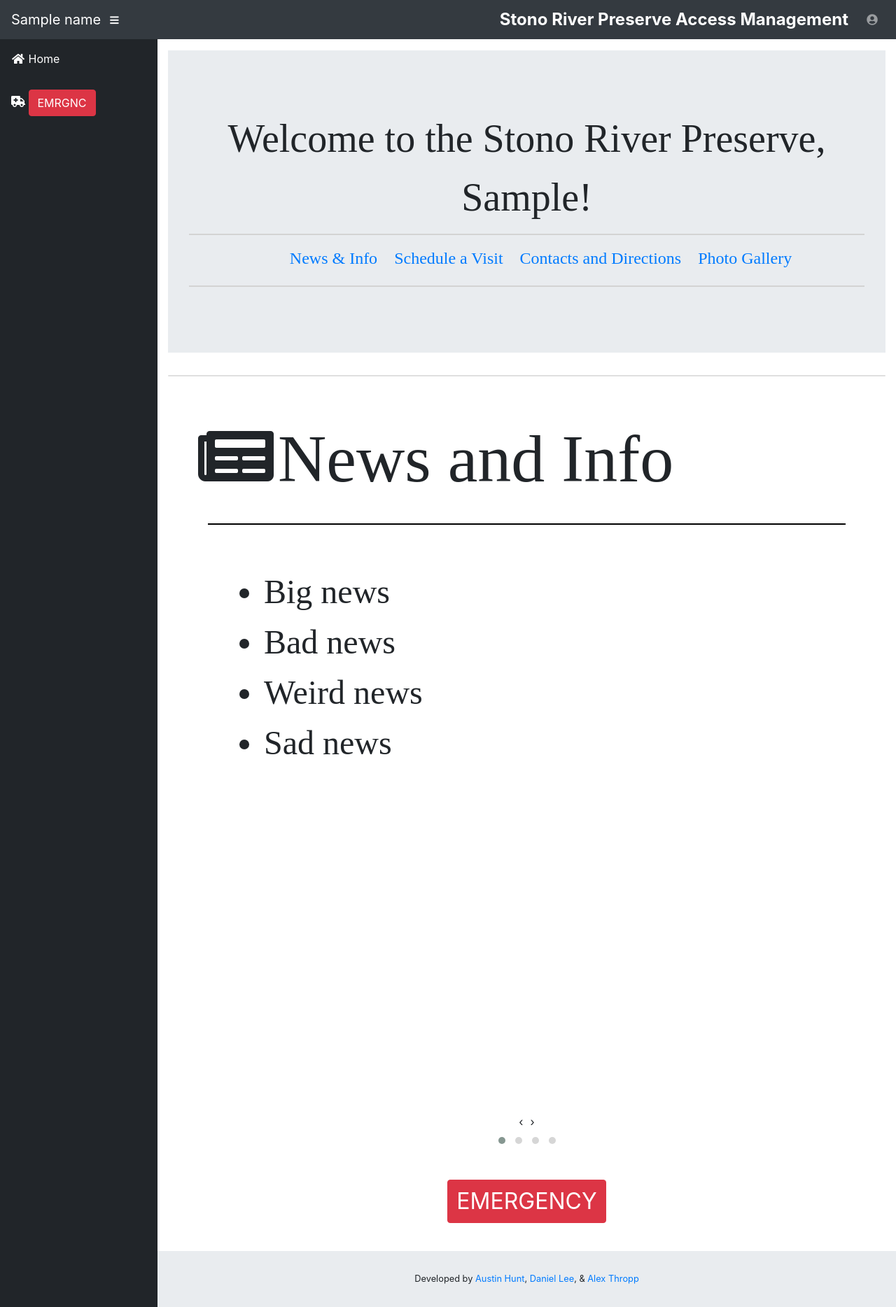
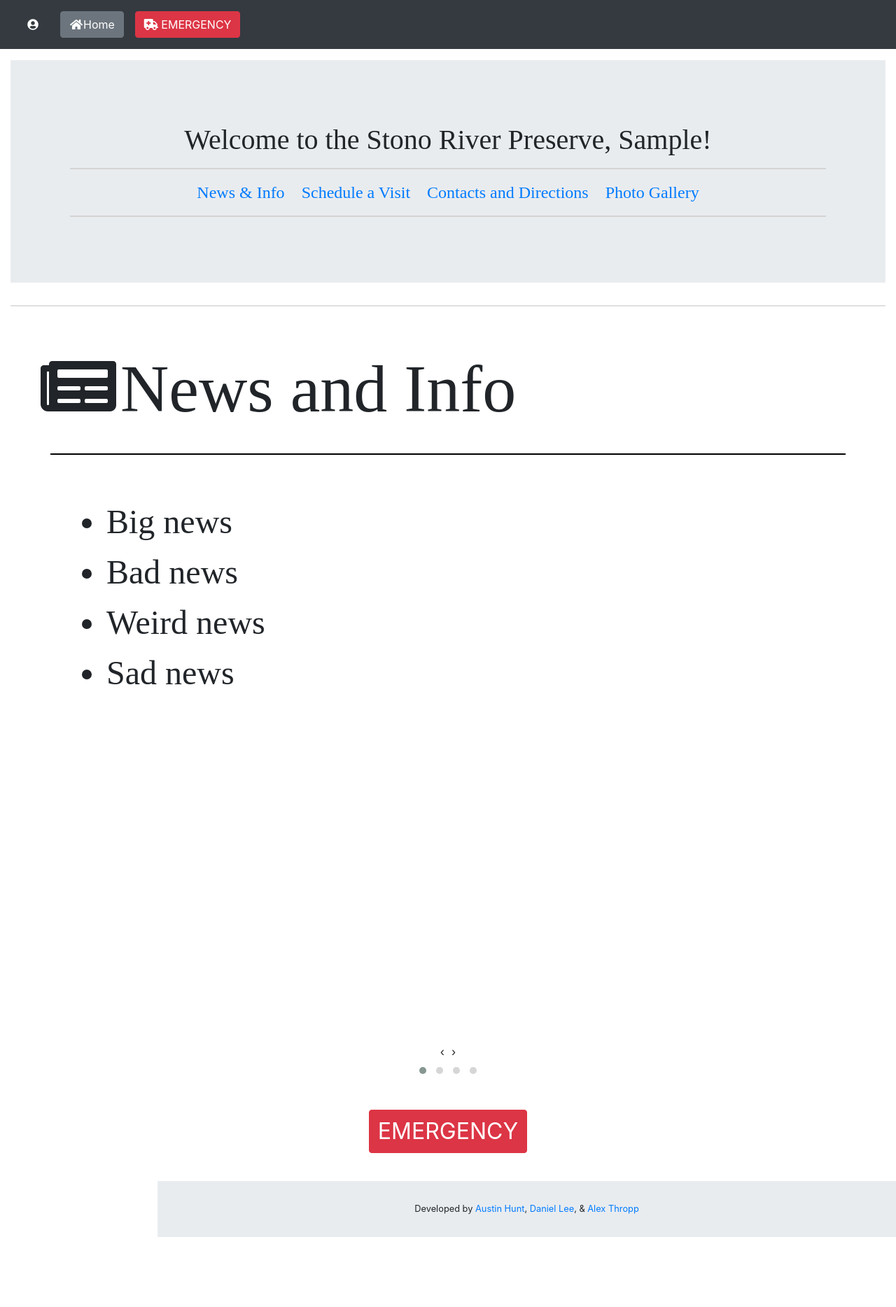
Before and after one commit to austinjhunt/stonopreserveapp, a Django app: template srpaccessmgmt/srpwebapp/templates/main/home_regular.html in a window 1280 px wide. Shown: the whole page at 70% size. After the commit the page ends 1768 px from the top, so only its background shows below. Run offline with Django 3.2, Linux system fonts and the light colour scheme; the template is opened without the code that fills it: most values are stand-ins (such as "Sample title", 1, 10 or a date in 2020); grey boxes marked "Sample" are stand-in pictures; some libraries are stand-ins or nearby versions.

Commit message:
update style sheet; front  sidebar to topbar

```diff
--- a/srpaccessmgmt/srpwebapp/static/main/css/srpstyle.css
+++ b/srpaccessmgmt/srpwebapp/static/main/css/srpstyle.css
@@ -25,10 +25,9 @@
 }
 
 .SRPrightheader{
-  float: right;
+    float: left;
   font-weight:bold;
   font-size:1.5em;
-  display:inline-block;
   color:white;
 }
 
@@ -90,7 +89,7 @@ li .calendar-li:hover:nth-child(n+8):nth-child(-n+38), li .calendar-li:nth-child
 
 .welcomeHeader{
     font-family:"Lane - Narrow" !important;
-    font-size:3.5em;
+    font-size:2.5rem !important;
     font-weight:normal;
     margin:0 auto;
     text-align:center;
@@ -107,8 +106,11 @@ li .calendar-li:hover:nth-child(n+8):nth-child(-n+38), li .calendar-li:nth-child
 
 .regular_page_option_container{
     text-align:center;
+    margin: 0px !important;
+    padding-inline-start: 0px !important;
 
 }
+
 .regular_page_option{
     display:inline-block;
     font-size: 1.5em;
@@ -116,7 +118,19 @@ li .calendar-li:hover:nth-child(n+8):nth-child(-n+38), li .calendar-li:nth-child
     margin-right:10px;
     margin-top:5px;
     margin-bottom:5px;
+} /* modify display in line block to display block for mobile */
+/* Smartphones (portrait and landscape) ----------- */
+@media only screen
+and (min-device-width : 320px)
+and (max-device-width : 480px) {
+    .regular_page_option{
+        display: block !important;
+    }
+/* Styles */
 }
+
+
+
 .lanenarrow{
     font-family:"Lane - Narrow";
 }
--- a/srpaccessmgmt/srpwebapp/templates/main/home_regular.html
+++ b/srpaccessmgmt/srpwebapp/templates/main/home_regular.html
@@ -9,30 +9,34 @@
 
 <!-- by extending master page, don't need to include all of the doctype, header, meta, script lines etc -->
 
-<nav class="navbar navbar-expand navbar-dark bg-dark static-top">
+<nav class="navbar navbar-expand navbar-dark bg-dark sticky-top">
+
+    <!--
+        <a class="navbar-brand mr-1" href="\">{{ name }}</a>
+    -->
+
+    <!-- Navbar Search
+    <div class="d-none d-md-inline-block form-inline ml-auto mr-0 mr-md-3 my-2 my-md-0">
 
 
-    <a class="navbar-brand mr-1" href="\">{{ name }}</a>
 
-
-    <button class="btn btn-link btn-sm text-white order-1 order-sm-0" id="sidebarToggle" href="#">
-        <i class="fas fa-bars"></i>
-    </button>
-
-
-    <!-- Navbar Search -->
-    <div class="d-none d-md-inline-block form-inline ml-auto mr-0 mr-md-3 my-2 my-md-0">
         <div class="SRPrightheader">Stono River Preserve Access Management</div>
 
     </div>
-    </div>
+-->
 
 
-    <ul class="navbar-nav ml-auto ml-md-0">
-        <li class="nav-item dropdown no-arrow">
+    <ul class="navbar-nav ml-auto ml-md-0" style=" vertical-align: middle">
+     <li class="nav-item dropdown no-arrow">
+
+
             <a class="nav-link dropdown-toggle" href="#" id="userDropdown" role="button" data-toggle="dropdown"
                aria-haspopup="true" aria-expanded="false">
-                <i class="fas fa-user-circle fa-fw"></i>
+                <button id="userbtn" type="button" class="btn btn-dark">
+
+
+                    <i class="fas fa-user-circle fa-fw"></i>
+                </button>
             </a>
             <div class="dropdown-menu dropdown-menu-right" aria-labelledby="userDropdown">
                 <!--<a class="dropdown-item" href="#">Settings</a>-->
@@ -40,29 +44,24 @@
                 <a class="dropdown-item" href="#" data-toggle="modal" data-target="#logoutModal">Logout</a>
             </div>
         </li>
-    </ul>
-
-</nav>
-
-<div id="wrapper">
-
-
-    <!-- Sidebar -->
-    <ul class="sidebar navbar-nav">
-
         <li class="nav-item active">
             <a class="nav-link" href="/">
-                <i class="fas fa-fw fa-home"></i>
-                <span>Home</span>
+                <span>
+                    <button id="homebtn" type="button" class="btn btn-secondary">
+
+                <i class="fas fa-fw fa-home"></i>Home
+                    </button>
+                </span>
             </a>
 
         </li>
         <li class="nav-item active">
             <a class="nav-link" href="/">
-                <i class="fas fa-fw fa-ambulance"></i>
                 <span>
                     <button id="emergencybtnsidebar" type="button" class="btn btn-danger">
-                        EMRGNC
+
+                <i class="fas fa-fw fa-ambulance"></i>
+                        EMERGENCY
                     </button>
                 </span>
                 </button>
@@ -72,27 +71,12 @@
         </li>
 
 
-        <!--<li class="nav-item active">
-            <a class="nav-link" href="/">
-                <i class="fas fa-fw fa-tachometer-alt"></i>
-                <span>Dashboard</span>
-            </a>
-        </li>-->
-        <!--<li class="nav-item dropdown">
-             may not be necessary to have  dropdown item
-        </li>-->
-        <!--<li class="nav-item">
-            <a class="nav-link">
-                <i class="fas fa-fw fa-table"></i>
-                <span>Scheduler</span></a>
-        </li>-->
-        <!--
-        <li class="nav-item">
-            <a class="nav-link">
-                <i class="fas fa-fw fa-map"></i>
-                <span>Map</span></a>
-        </li>-->
     </ul>
+
+</nav>
+
+<div id="wrapper">
+
 
     <div id="content-wrapper">
 
```
